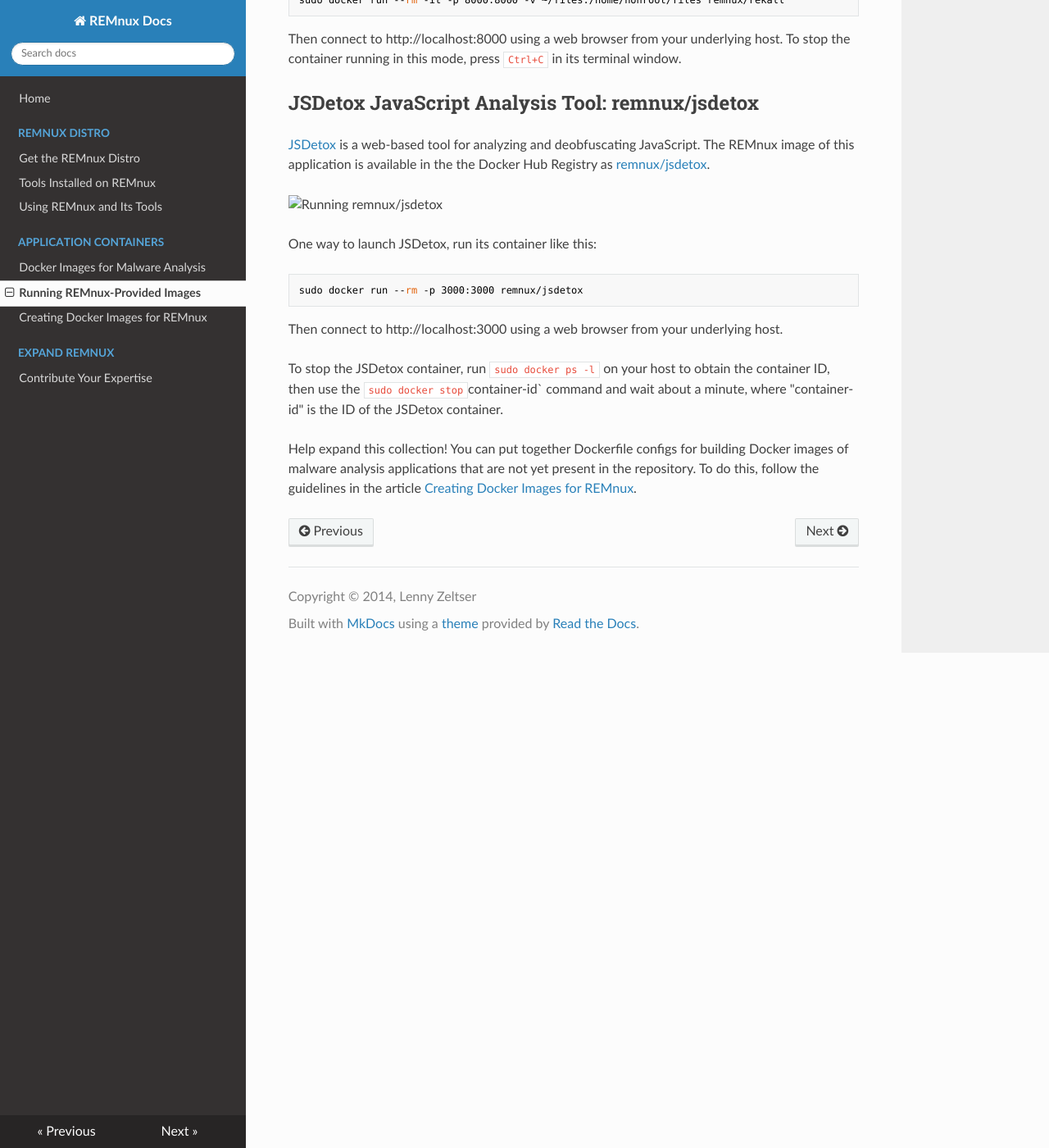
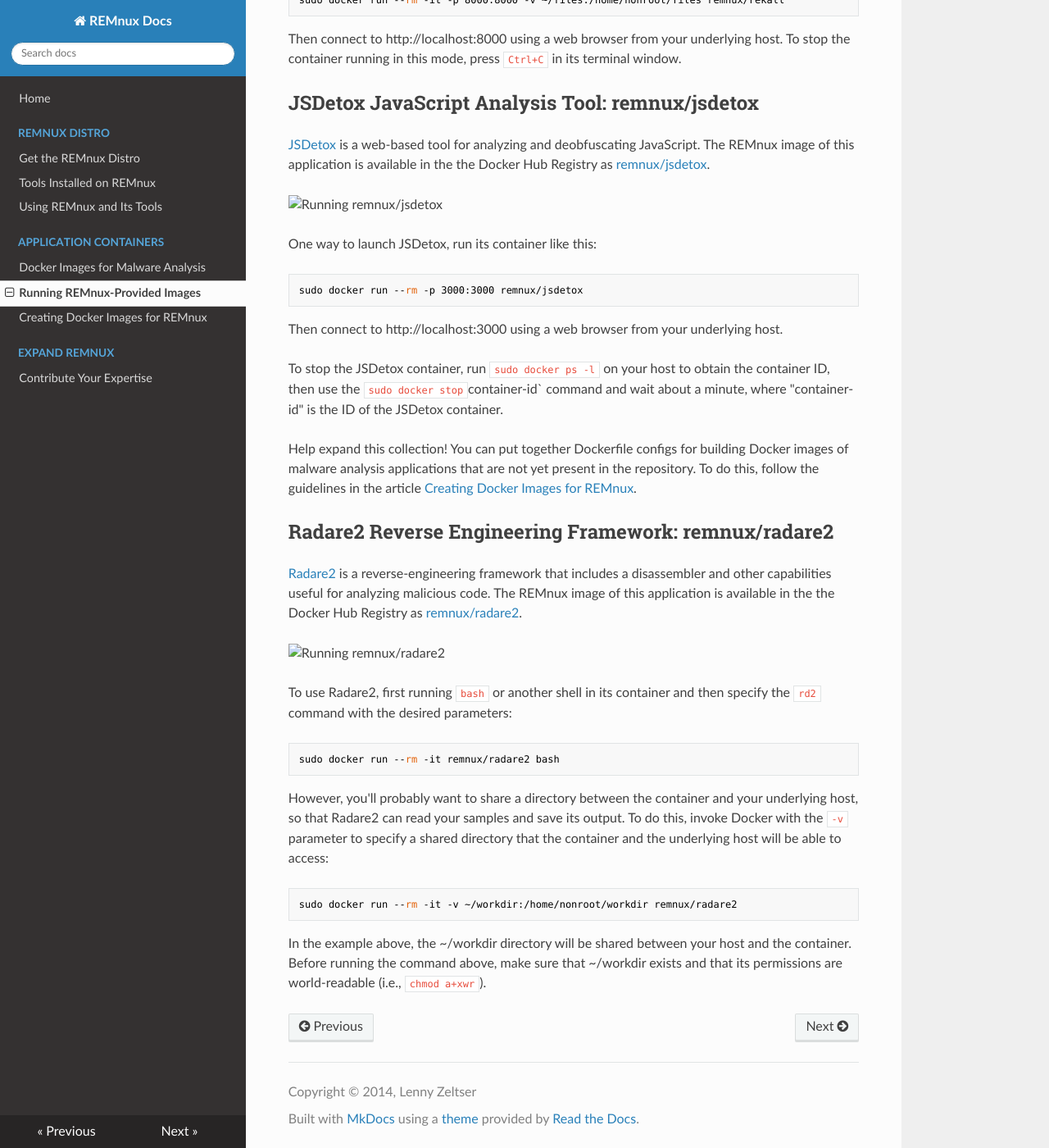
Before and after one commit to wzod/docs, an MkDocs documentation site: the page built from source/containers/run-apps.md, in a window 1280 px wide and 1400 px high, scrolled down 3437 px. Shown: the whole window at 82% size. Built offline with MkDocs 1.6.1, drawn with Linux system fonts in a browser that asks for light colours; nearby versions of some CDN libraries; old or Windows-style settings are respelled for this version of MkDocs.

Commit message:
Added Radare2

```diff
--- a/source/containers/run-apps.md
+++ b/source/containers/run-apps.md
@@ -107,3 +107,19 @@
 To stop the JSDetox container, run `sudo docker ps -l` on your host to obtain the container ID, then use the `sudo docker stop `container-id` command and wait about a minute, where "container-id" is the ID of the JSDetox container.
 
 Help expand this collection! You can put together Dockerfile configs for building Docker images of malware analysis applications that are not yet present in the repository. To do this, follow the guidelines in the article [Creating Docker Images for REMnux](create-docker-images.md).
+
+## Radare2 Reverse Engineering Framework: remnux/radare2
+
+[Radare2](http://radare.org/) is a reverse-engineering framework that includes a disassembler and other capabilities useful for analyzing malicious code. The REMnux image of this application is available in the the Docker Hub Registry as [remnux/radare2](https://registry.hub.docker.com/u/remnux/radare2/).
+
+![Running remnux/radare2](containers/remnux-docker-radare2.gif)
+
+To use Radare2, first running `bash` or another shell in its container and then specify the `rd2` command with the desired parameters:
+
+    sudo docker run --rm -it remnux/radare2 bash
+
+However, you'll probably want to share a directory between the container and your underlying host, so that Radare2 can read your samples and save its output. To do this, invoke Docker with the `-v` parameter to specify a shared directory that the container and the underlying host will be able to access:
+
+    sudo docker run --rm -it -v ~/workdir:/home/nonroot/workdir remnux/radare2
+
+In the example above, the ~/workdir directory will be shared between your host and the container. Before running the command above, make sure that ~/workdir exists and that its permissions are world-readable (i.e., `chmod a+xwr`).
```
Also changed, not shown: source/containers/malware-analysis.md (+1 -0 lines), source/containers/remnux-docker-radare2.gif (added).
